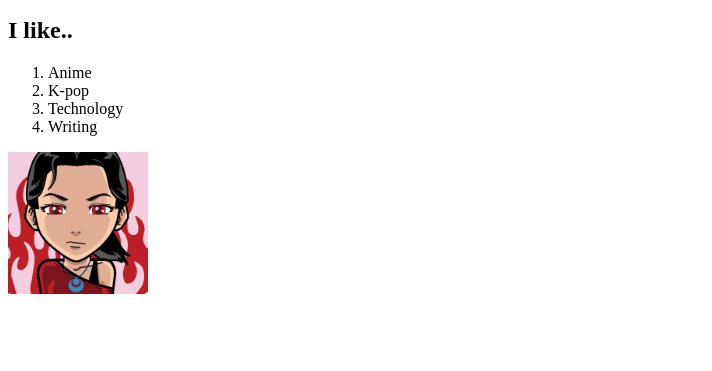
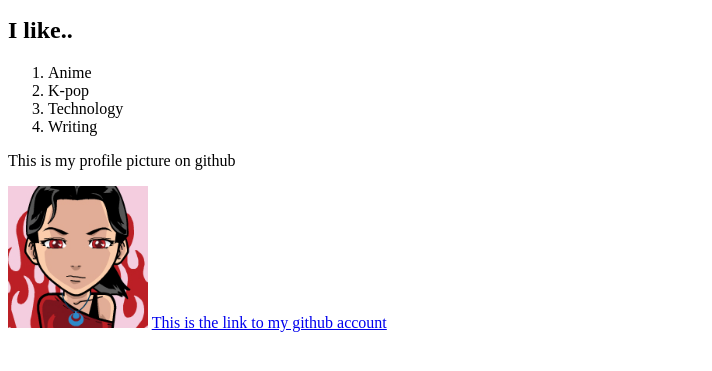
Before and after one commit to lauraa0055/gh-pages-text, a plain HTML site: page index.html in a window 1280 px wide. Shown: the part 101-472 px from the top of the page, without its empty margins (0-712 px from the left). Drawn offline with Linux system fonts and the light colour scheme.

Commit message:
add link

```diff
--- a/index.html
+++ b/index.html
@@ -18,7 +18,11 @@
        <li> Writing </li>
    </ol>
 
+  <p> This is my profile picture on github</p>
+
   <img src = "laura.a.png" width = "140" height = "142">
+
+  <a href = "https://lauraa0055.github.io/gh-pages-text/"> This is the link to my github account</a>
 
   </body>
 </html>
```
